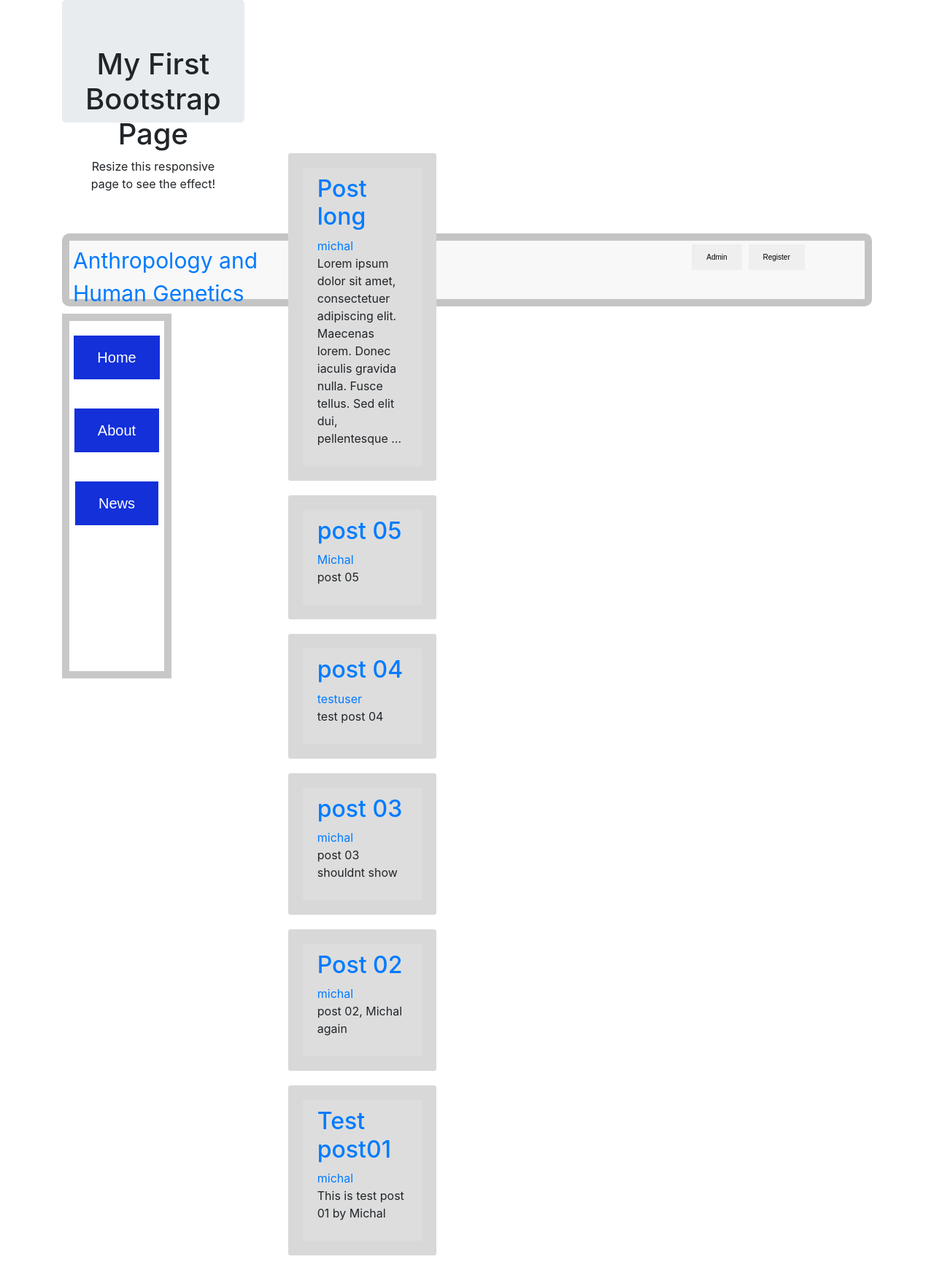
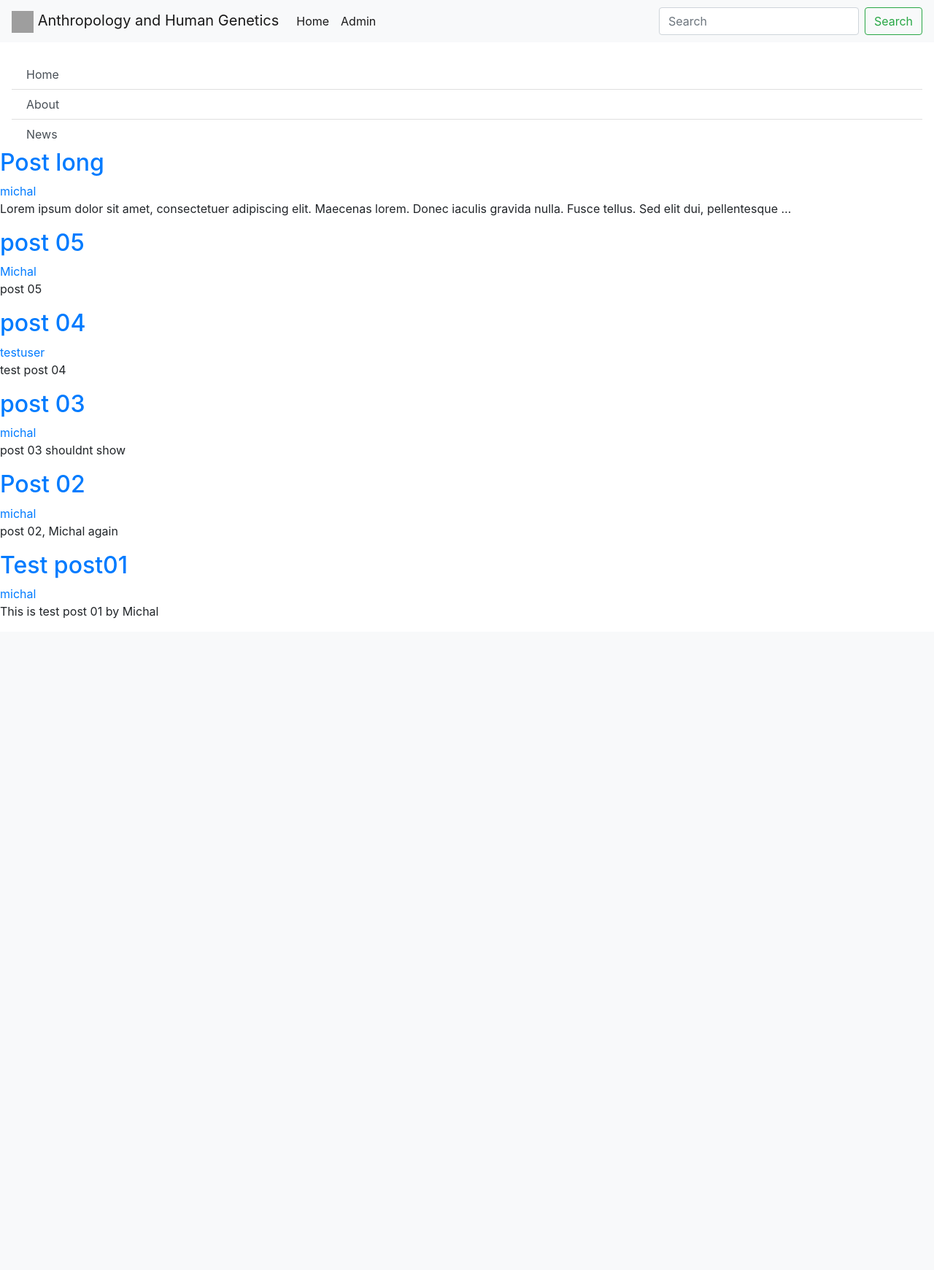
Before and after one commit to MichalStruska/AnthroWeb, a Django app: page / in a window 1280 px wide. Shown: the whole page at 73% size. After the commit the page ends 848 px from the top, so only its background shows below. Run offline with Django 3.2, Linux system fonts and the light colour scheme; data comes from the database, SQL or seed files in the repository; some libraries are stand-ins or nearby versions; grey boxes are pictures that could not be loaded.

Commit message:
started using bootstrap in base and home

```diff
--- a/blog/templates/blog/base.html
+++ b/blog/templates/blog/base.html
@@ -1,48 +1,81 @@
 {% load static %}
 <!DOCTYPE html>
 <html>
+
     <head>
         <meta charset="utf-8">
         <meta name="viewport" content="width=device-width, initial-scale=1, shrink-to-fit=no">
         <title>Anthropology and Human Genetics</title>
     </head>
-<body class="container">
-    <div class="jumbotron text-center">
-        <h1>My First Bootstrap Page</h1>
-        <p>Resize this responsive page to see the effect!</p>
-      </div>
-    <link rel="stylesheet" href="{% static " css /main02.css" %}" />
-    <link rel="stylesheet" href="https://maxcdn.bootstrapcdn.com/bootstrap/4.0.0/css/bootstrap.min.css" integrity="sha384-Gn5384xqQ1aoWXA+058RXPxPg6fy4IWvTNh0E263XmFcJlSAwiGgFAW/dAiS6JXm" crossorigin="anonymous">
+
     <header class="site-header">
-        <a class="navbar-title" href="{% url 'blog-home' %}">Anthropology and Human Genetics</a>
-        <div class="logins">
-            <a href="/admin">
-                <button class="button login-button">Admin</button>
-            </a>
-            <a href="/#">
-                <button class="button login-button">Register</button>
-            </a>
+        <link rel="stylesheet" href="https://maxcdn.bootstrapcdn.com/bootstrap/4.0.0/css/bootstrap.min.css" integrity="sha384-Gn5384xqQ1aoWXA+058RXPxPg6fy4IWvTNh0E263XmFcJlSAwiGgFAW/dAiS6JXm" crossorigin="anonymous">
+            <nav class="navbar navbar-expand-lg navbar-light bg-light justify-content-center">
+                <a class="navbar-brand" href="{% url 'blog-home' %}">
+                    <img src="/docs/4.0/assets/brand/bootstrap-solid.svg" width="30" height="30" alt="">
+                    Anthropology and Human Genetics
+                </a>
+                <button class="navbar-toggler" type="button" data-toggle="collapse" data-target="#navbarSupportedContent" aria-controls="navbarSupportedContent" aria-expanded="false" aria-label="Toggle navigation">
+                  <span class="navbar-toggler-icon"></span>
+                </button>
+
+                <div class="collapse navbar-collapse" id="navbarSupportedContent">
+                  <ul class="navbar-nav mr-auto">
+                    <li class="nav-item active">
+                      <a class="nav-link" href="{% url 'blog-home' %}">Home <span class="sr-only">(current)</span></a>
+                    </li>
+                    <li class="nav-item active">
+                        <a class="nav-link" href="/admin">Admin <span class="sr-only">(current)</span></a>
+                    </li>
+                  </ul>
+                  <form class="form-inline my-2 my-lg-0">
+                    <input class="form-control mr-sm-2" type="search" placeholder="Search" aria-label="Search">
+                    <button class="btn btn-outline-success my-2 my-sm-0" type="submit">Search</button>
+                  </form>
+                </div>
+            </nav>
+
+    </header>
+
+    <div class="wrapper">
+        <nav
+        id="sidebarMenu"
+        class="collapse d-lg-block sidebar collapse bg-white"
+        >
+            <div class="position-sticky">
+                <div class="list-group list-group-flush mx-3 mt-4">
+                    <a
+                        href="{% url 'blog-home' %}"
+                        class="list-group-item list-group-item-action py-2 ripple"
+                        aria-current="true"
+                        >
+                    <i class="fas fa-tachometer-alt fa-fw me-3"></i
+                        ><span>Home</span>
+                    </a>
+                    <a
+                        href="{% url 'blog-about' %}"
+                        class="list-group-item list-group-item-action py-2 ripple"
+                        aria-current="true"
+                        >
+                    <i class="fas fa-tachometer-alt fa-fw me-3"></i
+                        ><span>About</span>
+                    </a>
+                    <a
+                        href="{% url 'blog-news' %}"
+                        class="list-group-item list-group-item-action py-2 ripple"
+                        aria-current="true"
+                        >
+                    <i class="fas fa-tachometer-alt fa-fw me-3"></i
+                        ><span>News</span>
+                    </a>
+
+                </div>
+            </div>
+        </nav>
+
+        <div class="justify-content-center">
+            {% block content %}{% endblock %}
         </div>
-    </header>
-    <main role="main" class="container02">
-        <div class="row">
-          <div class="col-md-8">
-            {% block content %}{% endblock %}
-          </div>
-        </div>
-     </main>
+    </div>
 
-     <div class="sidenav">
-        <a href="/home">
-            <button class="button">Home</button>
-        </a>
-        <a href="/about">
-            <button class="button">About</button>
-        </a>
-        <a href="/news">
-            <button class="button">News</button>
-        </a>
-     </div>
-
-</body>
 </html>
--- a/blog/templates/blog/home.html
+++ b/blog/templates/blog/home.html
@@ -12,7 +12,8 @@
             <p class="article-content">{{ post.content|truncatewords:20 }}</p>
         </div>
     </article>
+
     {% endfor %}
-    <link rel="stylesheet" href="{% static "css/main02.css" %}" />
+    <!--<link rel="stylesheet" href="{% static "css/main02.css" %}" />-->
     <link rel="stylesheet" href="https://maxcdn.bootstrapcdn.com/bootstrap/4.0.0/css/bootstrap.min.css" integrity="sha384-Gn5384xqQ1aoWXA+058RXPxPg6fy4IWvTNh0E263XmFcJlSAwiGgFAW/dAiS6JXm" crossorigin="anonymous">
 {% endblock content %}
```
Lines whose indentation alone changed are shown as unchanged.
